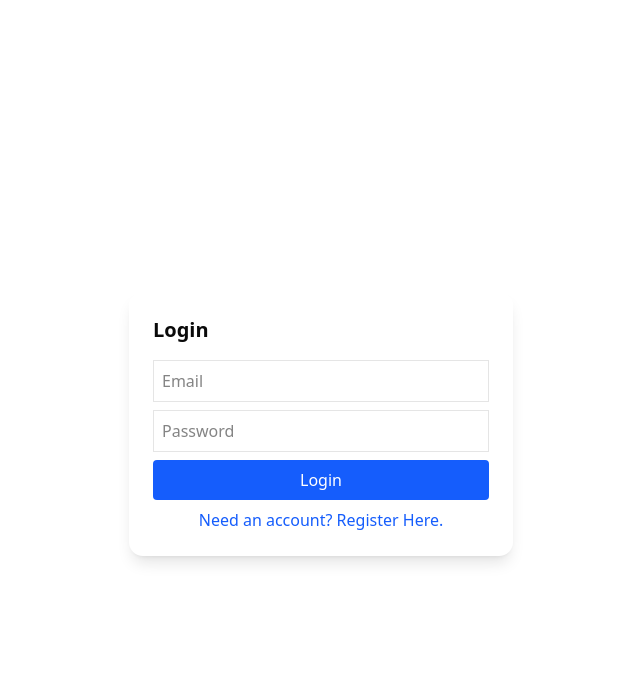
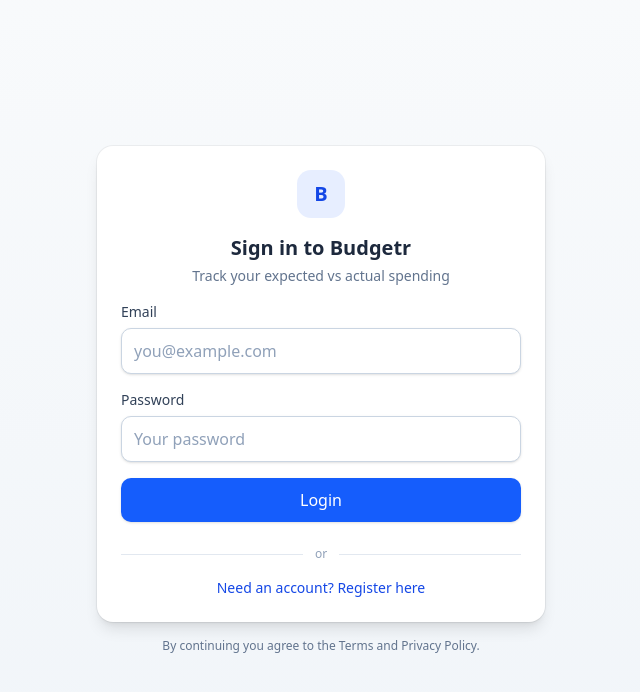
Before and after one commit to dlt194/budgetr, a Next.js app: page /auth/login in a window 1280 px wide. Shown: the top 692 px of the page, without its empty margins (319-959 px from the left). Built offline with nearby package versions, Linux system fonts and the light colour scheme; no server answers.

Commit message:
Updated Login/Register Pages. Updated Layouts

```diff
--- a/src/app/auth/login/page.tsx
+++ b/src/app/auth/login/page.tsx
@@ -7,41 +7,96 @@ export default function LoginPage() {
   const [error, setError] = useState<string | null>(null);
 
   return (
-    <div className="flex items-center justify-center h-screen">
-      <form className="bg-white shadow-lg rounded-xl p-6 w-96">
-        <h1 className="text-xl font-bold mb-4">Login</h1>
-        {error && <p className="text-red-500 text-sm">{error}</p>}
+    <div className="min-h-screen bg-gradient-to-b from-slate-50 to-slate-100 flex items-center justify-center px-4 py-10">
+      <div className="w-full max-w-md">
+        {/* Card */}
+        <div className="rounded-2xl bg-white shadow-lg ring-1 ring-black/5 overflow-hidden">
+          {/* Header */}
+          <div className="px-6 pt-6 pb-4 text-center">
+            <div className="mx-auto h-12 w-12 rounded-xl bg-blue-600/10 grid place-items-center">
+              <span className="text-blue-700 text-xl font-bold">B</span>
+            </div>
+            <h1 className="mt-4 text-xl font-semibold text-slate-800">
+              Sign in to Budgetr
+            </h1>
+            <p className="mt-1 text-sm text-slate-500">
+              Track your expected vs actual spending
+            </p>
+          </div>
 
+          {/* Form */}
+          <form className="px-6 pb-6 space-y-4">
+            <div className="space-y-1.5">
+              <label
+                htmlFor="email"
+                className="block text-sm font-medium text-slate-700"
+              >
+                Email
+              </label>
               <input
                 id="email"
                 name="email"
                 type="email"
-          placeholder="Email"
-          className="border w-full p-2 mb-2"
+                inputMode="email"
+                autoComplete="email"
                 required
+                className="w-full rounded-lg border border-slate-300 bg-white px-3 py-2.5 text-slate-900 placeholder-slate-400 shadow-sm focus:border-blue-500 focus:ring-2 focus:ring-blue-500/30"
+                placeholder="you@example.com"
               />
+            </div>
+
+            <div className="space-y-1.5">
+              <div className="flex items-center justify-between">
+                <label
+                  htmlFor="password"
+                  className="block text-sm font-medium text-slate-700"
+                >
+                  Password
+                </label>
+                {/* Optional forgot password route (wire up later) */}
+                {/* <a href="/auth/forgot" className="text-xs text-blue-600 hover:underline">Forgot?</a> */}
+              </div>
               <input
                 id="password"
                 name="password"
                 type="password"
-          placeholder="Password"
-          className="border w-full p-2 mb-2"
+                autoComplete="current-password"
                 required
+                className="w-full rounded-lg border border-slate-300 bg-white px-3 py-2.5 text-slate-900 placeholder-slate-400 shadow-sm focus:border-blue-500 focus:ring-2 focus:ring-blue-500/30"
+                placeholder="Your password"
               />
+            </div>
+
             <button
               type="submit"
-          className="bg-blue-600 text-white w-full py-2 rounded"
+              className="inline-flex w-full items-center justify-center rounded-lg bg-blue-600 px-4 py-2.5 text-white font-medium shadow hover:bg-blue-700 focus:outline-none focus-visible:ring-2 focus-visible:ring-blue-500 disabled:opacity-60 disabled:cursor-not-allowed"
               formAction={login}
             >
               Login
             </button>
+
+            {/* Divider */}
+            <div className="flex items-center gap-3 pt-2 text-xs text-slate-400">
+              <div className="h-px flex-1 bg-slate-200" />
+              or
+              <div className="h-px flex-1 bg-slate-200" />
+            </div>
+
+            {/* Secondary actions (adjust later if you add providers) */}
             <a
               href="/auth/register"
-          className="text-blue-600 hover:underline  mt-2 block text-center"
+              className="block text-center text-sm font-medium text-blue-700 hover:underline"
             >
-          Need an account? Register Here.
+              Need an account? Register here
             </a>
           </form>
         </div>
+
+        {/* Footer note */}
+        <p className="mt-4 text-center text-xs text-slate-500">
+          By continuing you agree to the Terms and Privacy Policy.
+        </p>
+      </div>
+    </div>
   );
 }
--- a/src/app/auth/register/page.tsx
+++ b/src/app/auth/register/page.tsx
@@ -20,46 +20,96 @@ export default function RegisterPage() {
   } */
 
   return (
-    <div className="flex items-center justify-center h-screen">
-      <form className="bg-white shadow-lg rounded-xl p-6 w-96">
-        <h1 className="text-xl font-bold mb-4">Register</h1>
-        {error && <p className="text-red-500 text-sm">{error}</p>}
-        {!allowRegistration && (
-          <p className="text-red-500 text-sm mb-2">
-            Account registration is disabled.
+    <div className="min-h-screen bg-gradient-to-b from-slate-50 to-slate-100 flex items-center justify-center px-4 py-10">
+      <div className="w-full max-w-md">
+        {/* Card */}
+        <div className="rounded-2xl bg-white shadow-lg ring-1 ring-black/5 overflow-hidden">
+          {/* Header */}
+          <div className="px-6 pt-6 pb-4 text-center">
+            <div className="mx-auto h-12 w-12 rounded-xl bg-blue-600/10 grid place-items-center">
+              <span className="text-blue-700 text-xl font-bold">B</span>
+            </div>
+            <h1 className="mt-4 text-xl font-semibold text-slate-800">
+              Sign in to Budgetr
+            </h1>
+            <p className="mt-1 text-sm text-slate-500">
+              Track your expected vs actual spending
             </p>
-        )}
+          </div>
+
+          {/* Form */}
+          <form className="px-6 pb-6 space-y-4">
+            <div className="space-y-1.5">
+              <label
+                htmlFor="email"
+                className="block text-sm font-medium text-slate-700"
+              >
+                Email
+              </label>
               <input
                 id="email"
                 name="email"
                 type="email"
-          placeholder="Email"
-          className="border w-full p-2 mb-2"
-          disabled={!allowRegistration}
+                inputMode="email"
+                autoComplete="email"
+                required
+                className="w-full rounded-lg border border-slate-300 bg-white px-3 py-2.5 text-slate-900 placeholder-slate-400 shadow-sm focus:border-blue-500 focus:ring-2 focus:ring-blue-500/30"
+                placeholder="you@example.com"
               />
+            </div>
+
+            <div className="space-y-1.5">
+              <div className="flex items-center justify-between">
+                <label
+                  htmlFor="password"
+                  className="block text-sm font-medium text-slate-700"
+                >
+                  Password
+                </label>
+                {/* Optional forgot password route (wire up later) */}
+                {/* <a href="/auth/forgot" className="text-xs text-blue-600 hover:underline">Forgot?</a> */}
+              </div>
               <input
                 id="password"
                 name="password"
                 type="password"
-          placeholder="Password"
-          className="border w-full p-2 mb-2"
-          disabled={!allowRegistration}
+                autoComplete="current-password"
+                required
+                className="w-full rounded-lg border border-slate-300 bg-white px-3 py-2.5 text-slate-900 placeholder-slate-400 shadow-sm focus:border-blue-500 focus:ring-2 focus:ring-blue-500/30"
+                placeholder="Your password"
               />
+            </div>
+
             <button
               type="submit"
-          className="bg-blue-600 text-white w-full py-2 rounded"
-          disabled={!allowRegistration}
+              className="inline-flex w-full items-center justify-center rounded-lg bg-blue-600 px-4 py-2.5 text-white font-medium shadow hover:bg-blue-700 focus:outline-none focus-visible:ring-2 focus-visible:ring-blue-500 disabled:opacity-60 disabled:cursor-not-allowed"
               formAction={signup}
             >
               Register
             </button>
+
+            {/* Divider */}
+            <div className="flex items-center gap-3 pt-2 text-xs text-slate-400">
+              <div className="h-px flex-1 bg-slate-200" />
+              or
+              <div className="h-px flex-1 bg-slate-200" />
+            </div>
+
+            {/* Secondary actions (adjust later if you add providers) */}
             <a
-          href="/auth/login"
-          className="text-blue-600 hover:underline mt-2 block text-center"
+              href="/auth/register"
+              className="block text-center text-sm font-medium text-blue-700 hover:underline"
             >
-          Already have an account? Login Here
+              Need an account? Register here
             </a>
           </form>
         </div>
+
+        {/* Footer note */}
+        <p className="mt-4 text-center text-xs text-slate-500">
+          By continuing you agree to the Terms and Privacy Policy.
+        </p>
+      </div>
+    </div>
   );
 }
--- a/src/components/charts/ExpensesBar.tsx
+++ b/src/components/charts/ExpensesBar.tsx
@@ -16,7 +16,7 @@ export default function ExpensesBar({
   data: { title: string; expected: number; actual: number }[];
 }) {
   return (
-    <ResponsiveContainer width="100%" height="100%">
+    <ResponsiveContainer width="100%" height="100%" className="pb-2">
       <BarChart data={data}>
         <XAxis dataKey="title" />
         <YAxis />
--- a/src/desktop/layout.tsx
+++ b/src/desktop/layout.tsx
@@ -12,25 +12,47 @@ export default async function DesktopLayout({
 
   const { data } = await supabase.auth.getUser();
 
+  const hasUser = !!data.user;
+
   return (
-    <div className="flex h-screen">
-      {data.user && (
-        <div className="absolute top-4 right-4">
-          <Header data={data} />
-        </div>
-      )}
-      {/* Sidebar */}
-      {data.user && (
-        <aside className="w-64 bg-gray-100 p-4 border-r">
-          <h2 className="text-xl font-bold mb-6">Budgetr</h2>
-          <nav className="flex flex-col gap-2">
-            <NavLinks />
-          </nav>
-        </aside>
+    <div
+      className={
+        hasUser
+          ? // Sidebar + content grid
+            "grid h-screen grid-cols-[16rem_1fr] grid-rows-[auto_1fr] bg-white"
+          : // No-auth: single column (no sidebar/header)
+            "flex h-screen flex-col bg-white"
+      }
+    >
+      {hasUser && (
+        <>
+          {/* Sidebar (left, spans both rows) */}
+          <aside className="col-start-1 row-span-2 border-r bg-gray-100 p-4">
+            <h2 className="mb-6 text-xl font-bold">Budgetr</h2>
+            <nav className="flex flex-col gap-2">
+              <NavLinks />
+            </nav>
+          </aside>
+
+          {/* Header (top bar over content column) */}
+          <header className="col-start-2 row-start-1 border-b bg-white">
+            <div className="mx-auto flex items-center justify-end px-6 py-3">
+              {/* Pass only serializable data to the client component */}
+              <Header data={data} />
+            </div>
+          </header>
+
+          {/* Main content (scrolls) */}
+          <main className="col-start-2 row-start-2 overflow-y-auto p-6">
+            {children}
+          </main>
+        </>
       )}
 
-      {/* Main content */}
-      <main className="flex-1 overflow-y-auto p-6">{children}</main>
+      {!hasUser && (
+        // Public/unauthenticated layout
+        <main className="flex-1 overflow-y-auto">{children}</main>
+      )}
     </div>
   );
 }
--- a/src/middleware.ts
+++ b/src/middleware.ts
@@ -1,7 +1,11 @@
 import { type NextRequest } from "next/server";
+import { NextResponse } from "next/server";
 import { updateSession } from "@/utils/supabase/middleware";
 
 export async function middleware(request: NextRequest) {
+  if (request.nextUrl.pathname === "/") {
+    return NextResponse.redirect(new URL("/dashboard", request.url));
+  }
   return await updateSession(request);
 }
 
--- a/src/mobile/layout.tsx
+++ b/src/mobile/layout.tsx
@@ -14,15 +14,15 @@ export default async function MobileLayout({
   const { data } = await supabase.auth.getUser();
 
   return (
-    <div className="flex flex-col h-screen">
+    <div className="flex flex-col h-screen ">
       {data.user && (
-        <div className="flex justify-between items-center p-4">
+        <div className="flex justify-between items-center p-4 pb-0 ">
           <h1 className="text-2xl font-bold">Budgetr</h1>
           <Header data={data} />
         </div>
       )}
       {/* Content */}
-      <main className="flex-1 overflow-y-auto p-4">{children}</main>
+      <main className="flex-1 overflow-y-auto">{children}</main>
 
       {/* Bottom nav */}
       {data.user && (
```
Also changed, not shown: src/components/cards/ExpenseCard.tsx (+2 -5 lines). Lines whose indentation alone changed are shown as unchanged.
